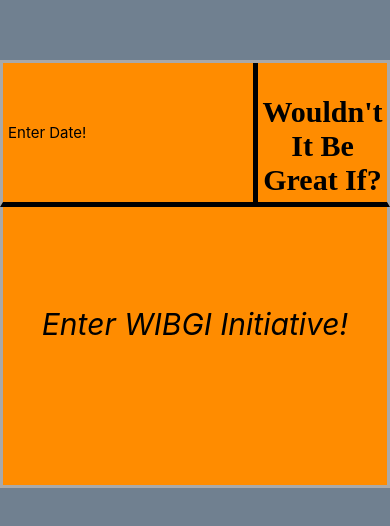
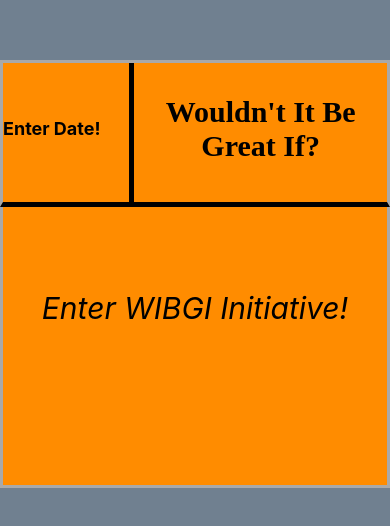
Before and after one commit to phomearadev/10-WIBGI, a React Native app: screen / in a window 390 px wide. Shown: the part 148-674 px from the top of the page. Built offline with nearby package versions, Linux system fonts and the light colour scheme.

Commit message:
GoodFirstVersion!

```diff
--- a/App.js
+++ b/App.js
@@ -23,15 +23,15 @@ const MyFlex = () => {
     </View>
     <View style={[styles.container1, {flexDirection: 'row',},]}>
 
-      <View>
-      <TextInput style={{flex: 2, backgroundColor: 'darkorange', padding: 5, fontSize:15 }}
-        placeholder="Enter Date!"
+      <View style={{flex: 1, backgroundColor: 'darkorange', paddingVertical:55 }}>
+      <TextInput style={{ fontSize:18, fontWeight: 'bold', textAlign:"center" }}
+        placeholder="Enter Date!       "
         onChangeText={newText => setText(newText)}
         defaultValue={''}
       />
 
     </View>
-      <View style={{flex: 3, borderLeftWidth:5, backgroundColor: 'darkorange'}}>
+      <View style={{flex: 2, borderLeftWidth:5, backgroundColor: 'darkorange'}}>
 
       <Text style={styles.baseText}>
       <Text style={styles.titleText}>
@@ -42,8 +42,8 @@ const MyFlex = () => {
 
       </View>
       <View style={[styles.container2, {flexDirection: 'column',},]}>
-      <View style={{flex: 1, backgroundColor: 'darkorange'}} />
-      <TextInput style={{flex: 3, backgroundColor: 'darkorange', padding: 5, fontSize:30, fontStyle:"italic", textAlign:"center", }}
+      <View style={{backgroundColor: 'darkorange'}} />
+      <TextInput style={{flex: 5, backgroundColor: 'darkorange', padding: 5, fontSize:30, fontStyle:"italic", textAlign:"center", }}
         placeholder="Enter WIBGI Initiative!"
         onChangeText={newText => setText(newText)}
         defaultValue={''}
```
